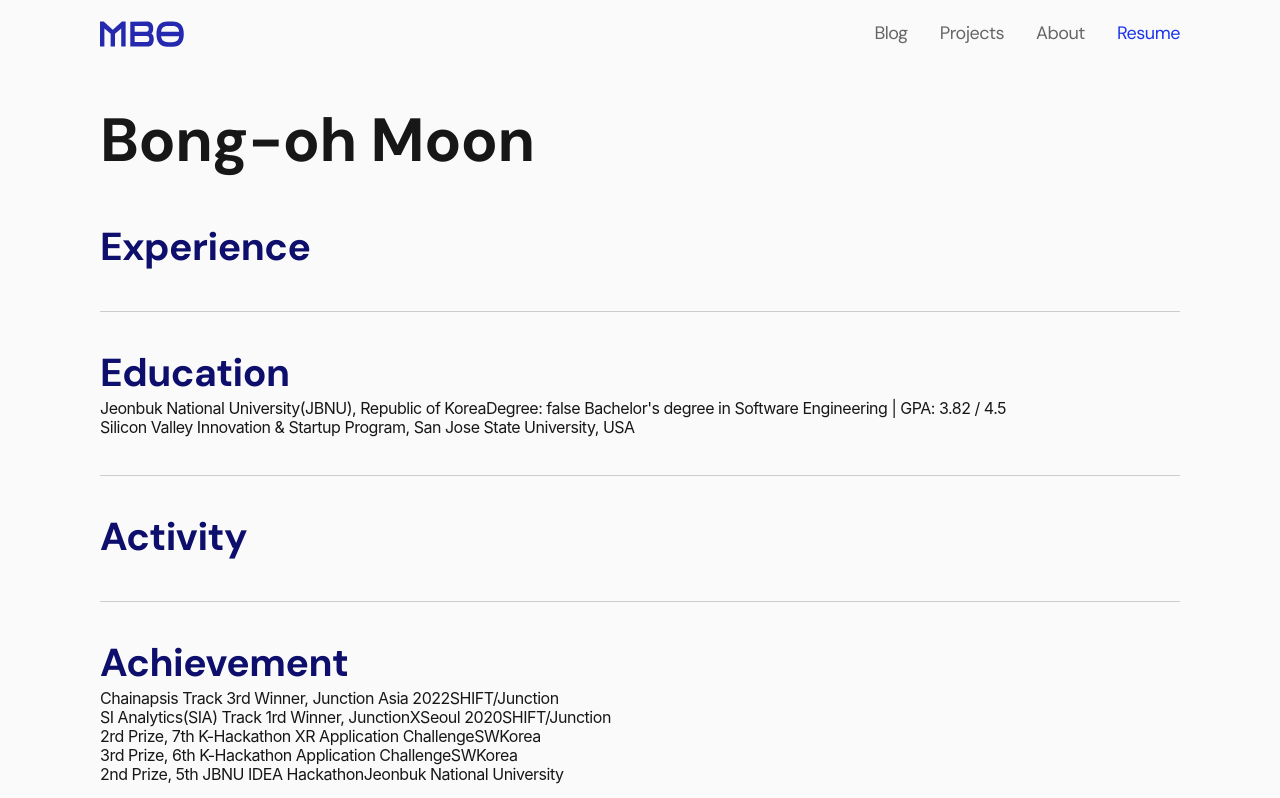
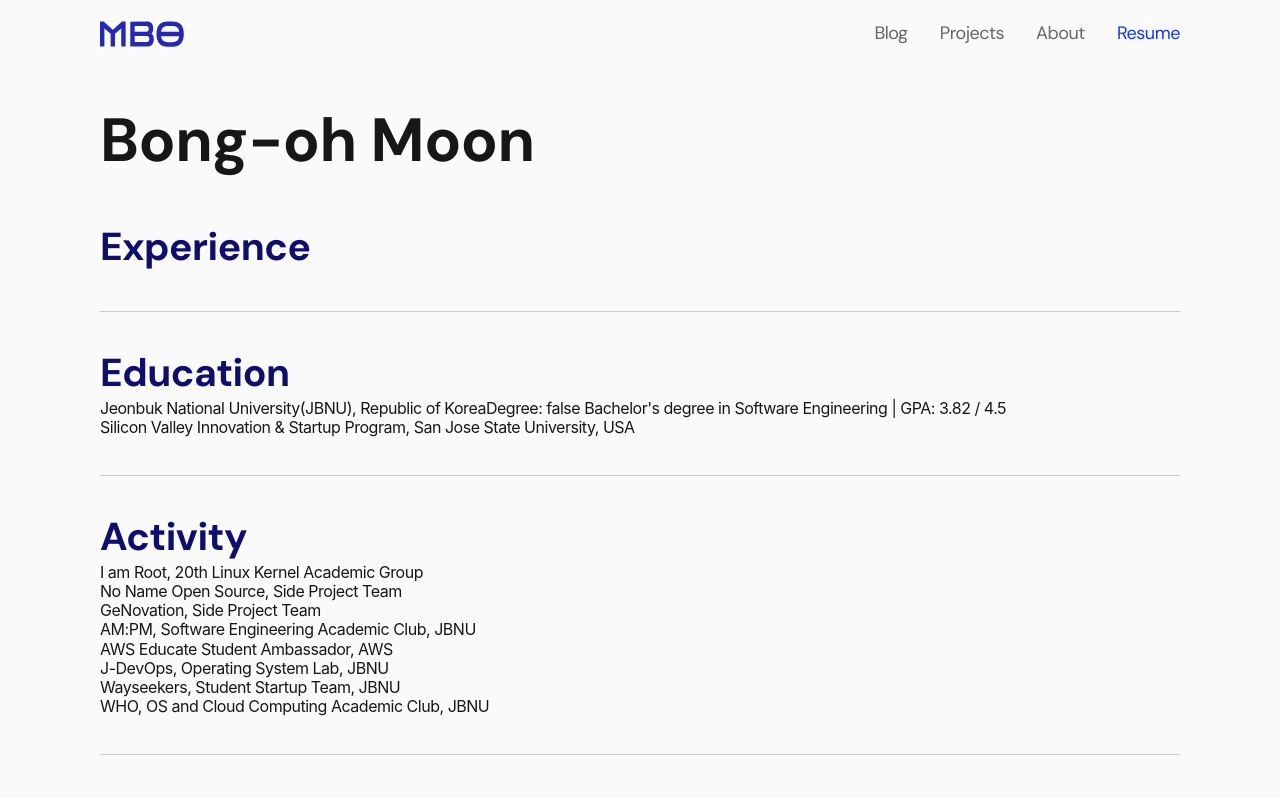
Before and after one commit to bonomoon/portfolio, a Next.js app in the folder apps/web/: page /resume in a window 1280 px wide. Shown: the top 798 px of the page. Built offline with nearby package versions, Linux system fonts and the light colour scheme; a web font is replaced by a local one.

Commit message:
feat(client): create Activity list item using reusable resume list item - #15

```diff
--- a/apps/web/src/components/organisms/resume/AchievementSection.tsx
+++ b/apps/web/src/components/organisms/resume/AchievementSection.tsx
@@ -5,7 +5,7 @@ import AwardListItem from "./AwardListItem";
 /**
  * Achievement Section component props
  *
- * @property {EducationType[]} items The type of list item in section.
+ * @property {AwardType[]} items The type of list item in section.
  */
 type AchievementSectionProps = {
   items: AwardType[];
--- /dev/null
+++ b/apps/web/src/components/organisms/resume/ActivityListItem.tsx
@@ -0,0 +1,41 @@
+import ResumeListItem from "./ResumeListItem";
+import { ActivityType } from "./types";
+
+/**
+ * Create Activity List Item Title
+ *
+ * @param name Activity name.
+ * @param description Activity description.
+ * @param organization
+ * @returns
+ */
+const createActivityHeaderTitle = (
+  name: string,
+  description?: string,
+  organization?: string
+) =>
+  name +
+  (description ? ", " + description : "") +
+  (organization ? ", " + organization : "");
+
+/**
+ * Activity List Item.
+ *
+ * @param props
+ * @returns {React.FC}
+ */
+const ActivityListItem: React.FC<ActivityType> = ({
+  name,
+  description,
+  organization,
+  duration,
+  details,
+}) => (
+  <ResumeListItem
+    title={createActivityHeaderTitle(name, description, organization)}
+    duration={duration}
+    details={details}
+  />
+);
+
+export default ActivityListItem;
--- a/apps/web/src/components/organisms/resume/ActivitySection.tsx
+++ b/apps/web/src/components/organisms/resume/ActivitySection.tsx
@@ -1,13 +1,27 @@
 import Section from "@components/molecules/Section";
 import { ActivityType } from "./types";
+import ActivityListItem from "./ActivityListItem";
 
+/**
+ * Activity Section component props
+ *
+ * @property {ActivityType[]} items The type of list item in section.
+ */
 type ActivitySectionProps = {
   items: ActivityType[];
 };
 
+/**
+ * Activity Section component at Resume page.
+ *
+ * @param props
+ * @returns {React.FC}
+ */
 const ActivitySection = (props: ActivitySectionProps) => (
   <Section title="Activity">
-    <></>
+    {props.items.map((item, index) => (
+        <ActivityListItem key={index} {...item} />
+      ))}
   </Section>
 );
 
```
